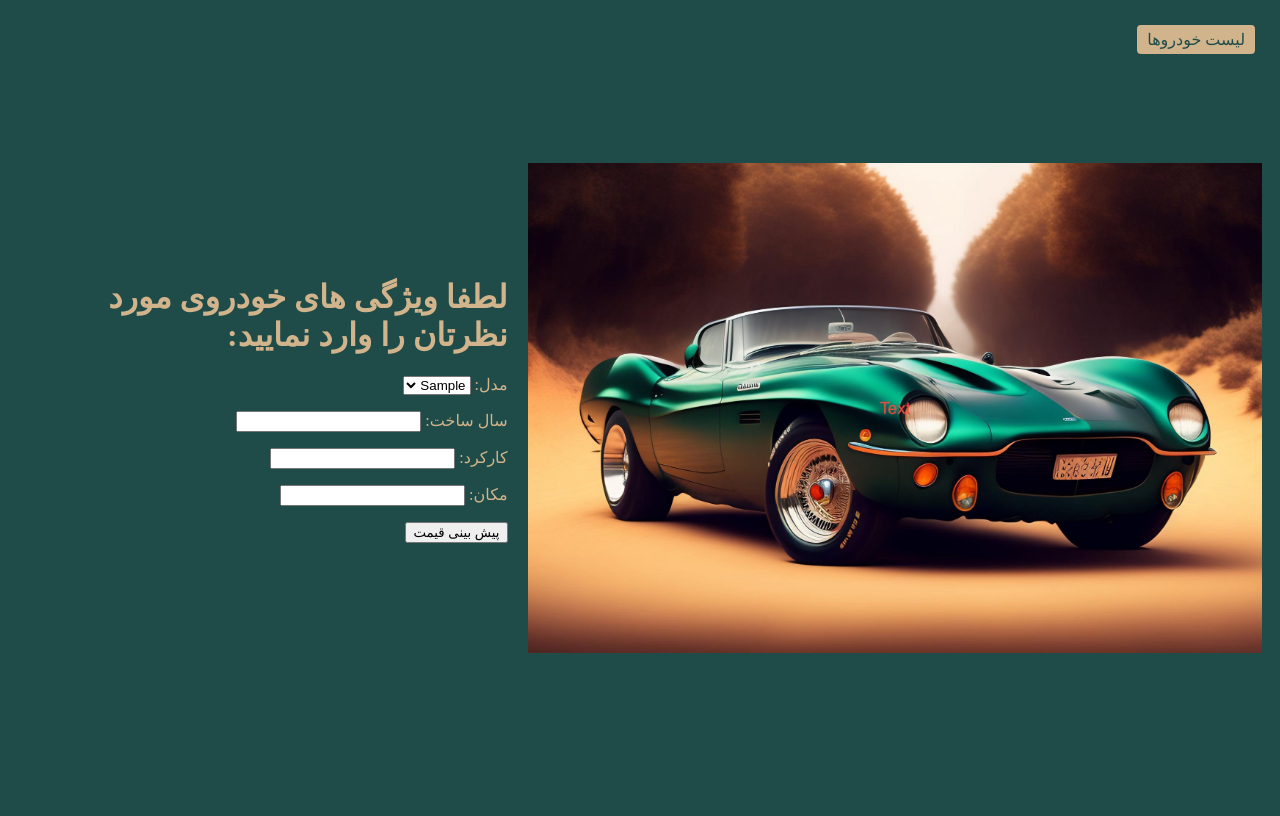
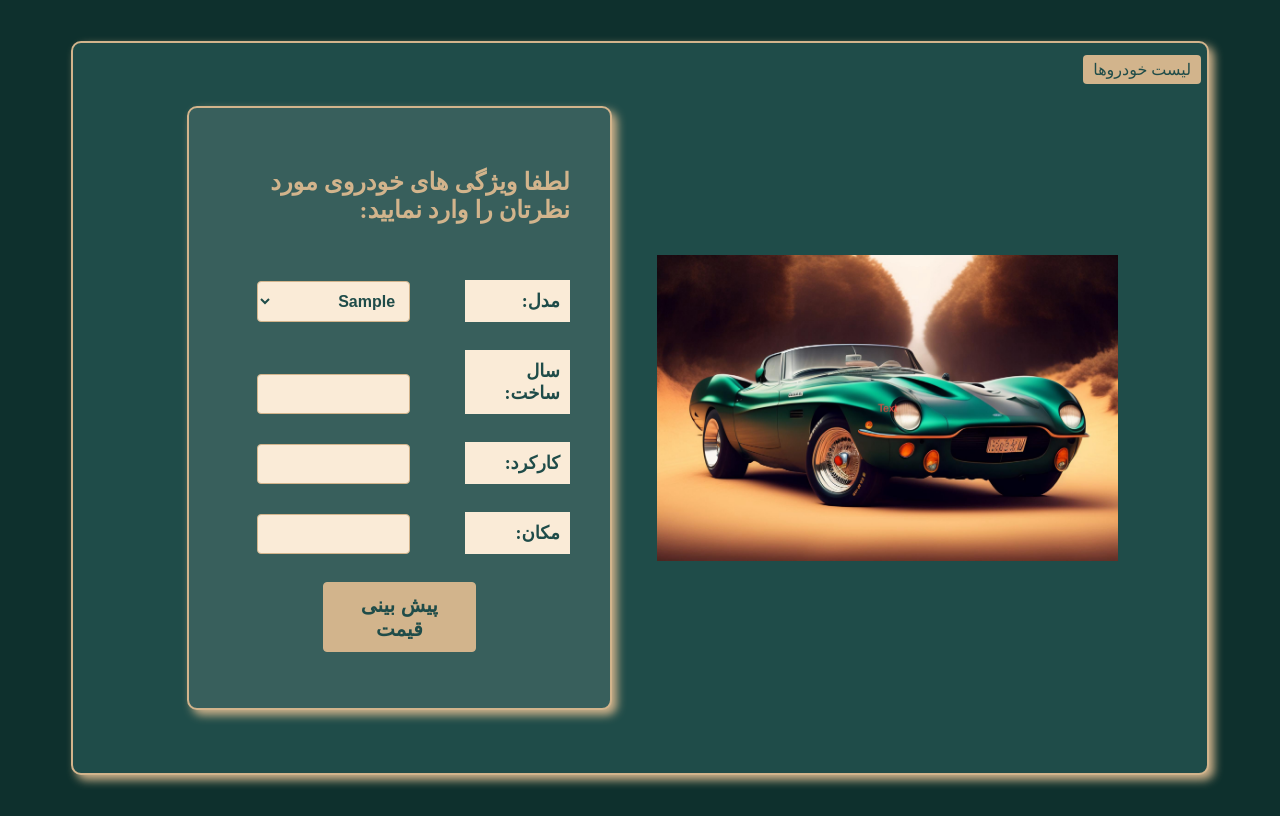
Before and after one commit to fmadadi69/CarFinder, a Django app: page /CarRecomender/car_prediction/ in a window 1280 px wide. Run offline with Django 4.2, Linux system fonts and the light colour scheme; tables that the repository leaves empty hold one stand-in row (values such as "Sample post").

Commit message:
Car Prediction Css is modifying

```diff
--- a/CarFinder/CarRecomender/static/CarRecomender/css/style.css
+++ b/CarFinder/CarRecomender/static/CarRecomender/css/style.css
@@ -1,31 +1,66 @@
 body{
-    background-color: #1F4C49;
+    background-color: #0E302D;
 }
 .flex-container{
     display: flex;
+    flex-direction: column;
+    align-items: center;
     justify-content: center;
+    height: 100vh;
+    gap: 30px;
+
+
+}
+.image-form-container{
+    display: flex;
     align-items: center;
-    height: 100vh;
+    justify-content: center;
+    gap: 20px;
+    border: 2px solid tan;
+    border-radius: 10px;
+    box-shadow: 5px 5px 10px tan;
+    padding: 5%;
+    margin-left: 5%;
+    margin-right: 5%;
+    background-color: #1F4C49;
+
 }
-.flex-item{
-    flex: fit-content;
-    padding: 10px;
-    max-height: 100%;
+.image-container{
+    max-width: 60%;
 }
-.flex-item img{
-    max-width: 100%;
-    max-height: 100%;
+.image-container img{
+    max-width: 90%;
+    max-height: 90%;
     display: block;
-    margin: 0 auto;
+    margin: auto;
 }
 .form-container{
+    max-width: 40%;
     direction: rtl;
     color: tan;
+    border: 2px solid tan;
+    padding: 40px;
+    border-radius: 10px;
+    box-shadow: 5px 5px 10px tan;
+    margin-left: 5%;
+    background-color: #385F5C;
+}
+form p{
+    font-family:  sans-serif Arial;
+    font-size: 18px;
+    color: tan;
+    font-weight: bold;
+}
+form h2{
+    font-family:  sans-serif Arial;
+    font-size: 26px;
+    color: tan;
+    font-weight: bolder;
 }
 .menu{
     position: fixed;
-    top: 10px;
-    right: 10px;
+    top: 5%;
+    right: 5%;
     height: 3%;
     text-align: center;
     padding: 10px;
@@ -42,3 +77,55 @@
 .menu-button:hover{
     background-color: darksalmon;
 }
+label{
+    display: inline-block;
+    width: 25%;
+    font-weight: bold;
+    padding: 10px;
+    margin-bottom: 10px;
+    background-color: antiquewhite;
+    color: #1F4C49;
+
+}
+input[type="text"]{
+    width: 45%;
+    padding: 10px;
+    border:1px solid tan;
+    border-radius: 4px;
+    font-size: 16px;
+    font-weight: bold;
+    color: #1F4C49;
+    margin-right: 50px;
+    background-color: antiquewhite;
+    font-family:  sans-serif Arial;
+}
+#id_make{
+    width: 45%;
+    padding: 10px;
+    border:1px solid tan;
+    border-radius: 4px;
+    font-size: 16px;
+    color: #1F4C49;
+    background-color: antiquewhite;
+    margin-right: 50px;
+    font-family:  sans-serif Arial;
+    font-weight: bold;
+}
+.button-container{
+    display: flex;
+    justify-content: center;
+    align-items: center;
+}
+button[type="submit"]{
+    text-align: center;
+    width: 45%;
+    padding: 10px 20px;
+    border:1px solid tan;
+    border-radius: 4px;
+    font-size: 20px;
+    font-weight: bold;
+    color: #1F4C49;
+    background-color: tan;
+    font-family:  sans-serif Arial;
+
+}
--- a/CarFinder/CarRecomender/templates/CarRecomender/CarPrediction.html
+++ b/CarFinder/CarRecomender/templates/CarRecomender/CarPrediction.html
@@ -7,24 +7,25 @@
     <title>پیش بینی قیمت خودرو</title>
 </head>
 <body>
+    <div class="flex-container">
         <div class="menu">
             <a href="{% url 'CarRecomender:cars_list'%}" class="menu-button">لیست خودروها</a>
         </div>
-    <div class="flex-container">
-        <div class="flex-item form-container" style="flex: 40%">
-            <h1>لطفا ویژگی های خودروی مورد نظرتان را وارد نمایید:</h1>
+        <div class="image-form-container">
+            <div class="form-container" style="flex: 40%">
+                <h2 >لطفا ویژگی های خودروی مورد نظرتان را وارد نمایید:</h2><br>
                 <form method="POST">
                     {% csrf_token %}
                     {{form.as_p}}
+                    <div class="button-container">
                         <button type="submit">پیش بینی قیمت</button>
-
+                    </div>
                 </form>
             </div>
-        <div class="flex-item" style="flex: 60%">
+            <div class="image-container" style="flex: 60%">
                 <img src="{% static 'CarRecomender/img/3.jpg' %}" alt="Header Image">
             </div>
-
-
+        </div>
     </div>
 
 </body>
```
Lines whose indentation alone changed are shown as unchanged.
